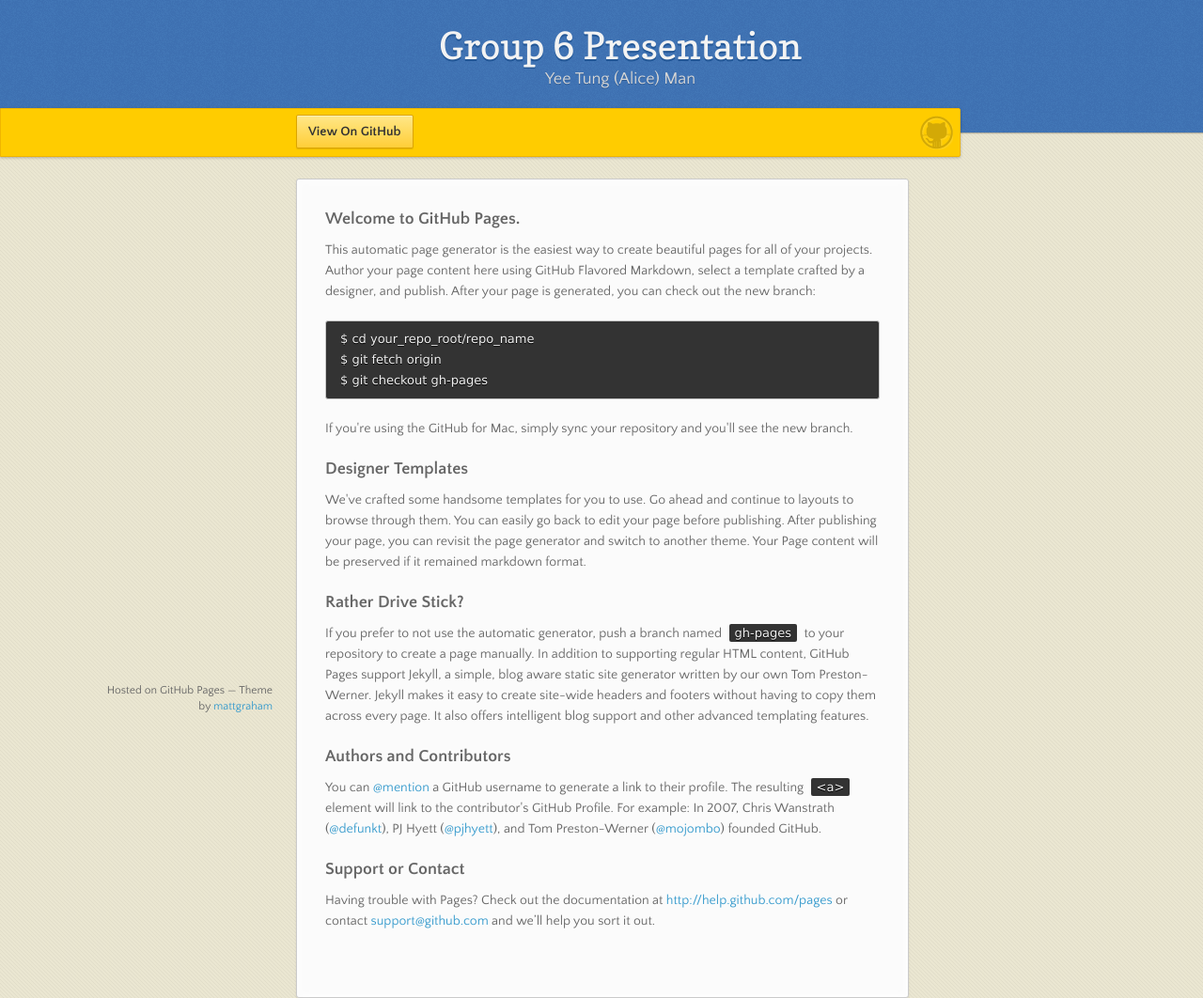
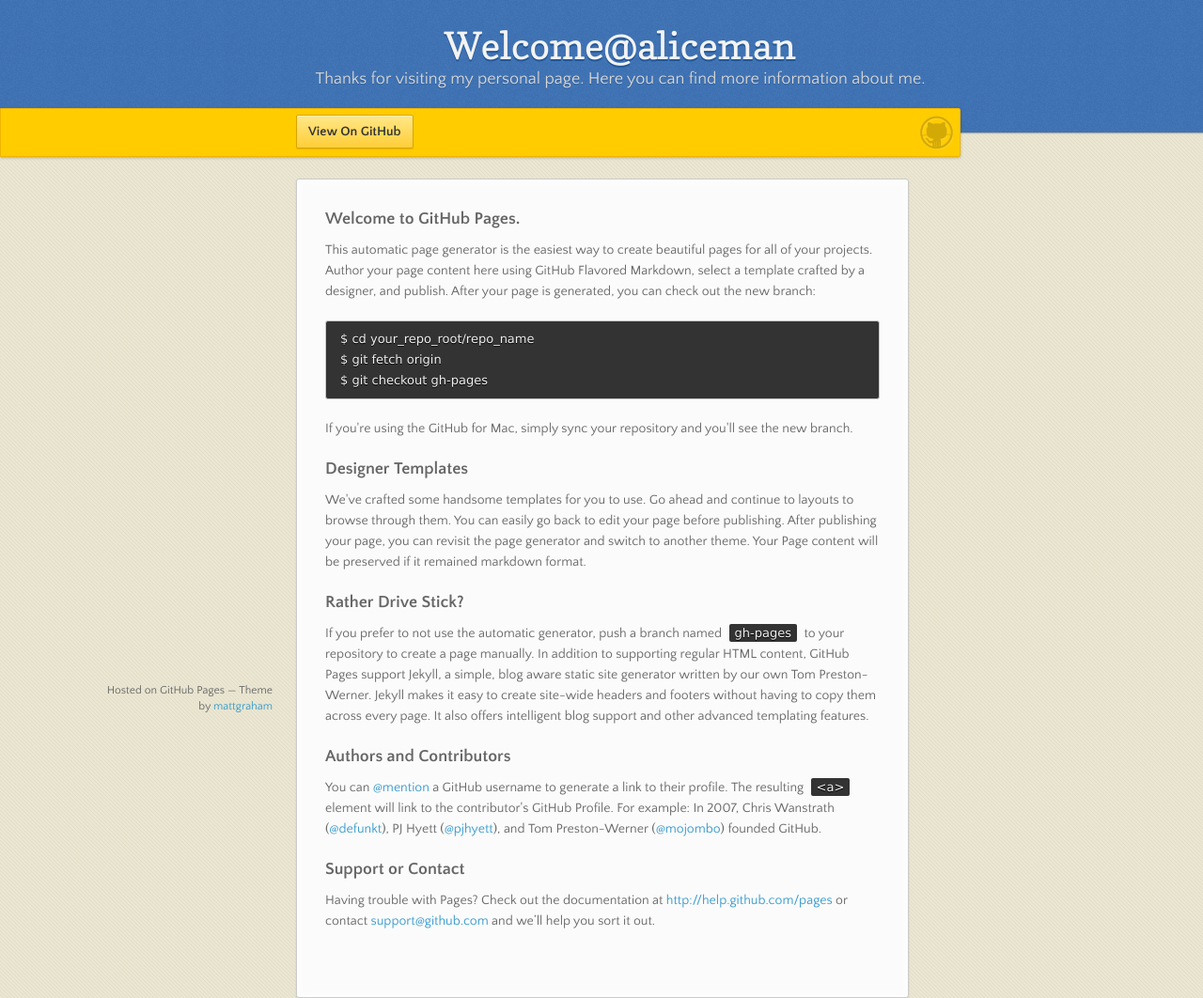
Before and after one commit to amx01/amx01.github.io, a plain HTML site: page index.html in a window 1280 px wide. Shown: the top 1062 px of the page at 94% size. Drawn offline with nearby package versions, Linux system fonts and the light colour scheme.

Commit message:
Update index.html

```diff
--- a/index.html
+++ b/index.html
@@ -17,8 +17,8 @@
   <body>
 
       <header>
-        <h1>Group 6 Presentation</h1>
-        <p>Yee Tung (Alice) Man</p>
+        <h1>Welcome@aliceman</h1>
+        <p>Thanks for visiting my personal page. Here you can find more information about me.</p>
       </header>
 
       <div id="banner">
```
